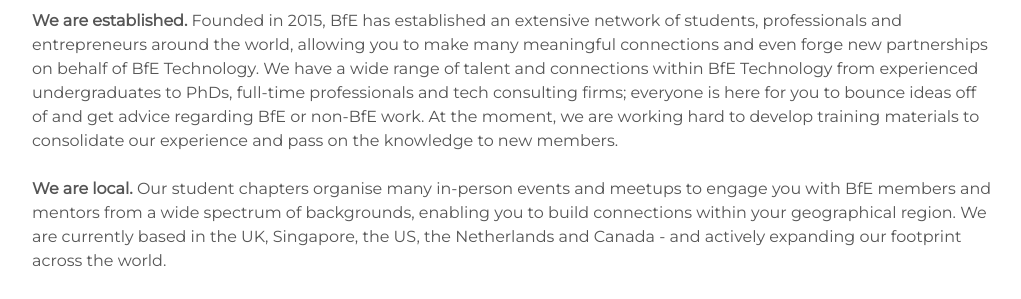
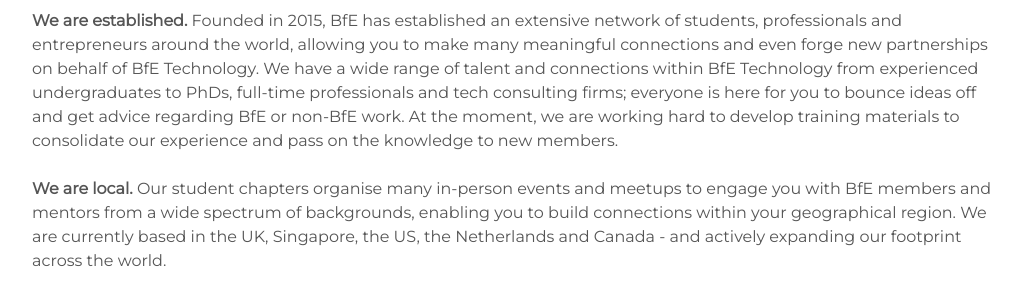
Before and after one commit to BfE-Technology/BfE-Technology.github.io, a Jekyll site: the page built from index.md, in a window 1280 px wide and 900 px high, scrolled down 2782 px. Shown: the part 249-548 px from the top of the window, without its empty margins (128-1149 px from the left). Built offline with Jekyll 4.4.1, drawn with Linux system fonts in a browser that asks for light colours.

```diff
--- a/index.md
+++ b/index.md
@@ -33,7 +33,7 @@ sections:
   why: |
     <strong>We are startup-like.</strong> We are a new division within BfE, meaning that there are plenty of opportunities to apply technology that hasn't been explored within the organisation. You can wear many hats! If you have an idea about what you want to do in BfE, we will provide you with the resources to fulfil it.
     <br><br>
-    <strong>We are established.</strong> Founded in 2015, BfE has established an extensive network of students, professionals and entrepreneurs around the world, allowing you to make many meaningful connections and even forge new partnerships on behalf of BfE Technology. We have a wide range of talent and connections within BfE Technology from experienced undergraduates to PhDs, full-time professionals and tech consulting firms; everyone is here for you to bounce ideas off of and get advice regarding BfE or non-BfE work. At the moment, we are working hard to develop training materials to consolidate our experience and pass on the knowledge to new members.
+    <strong>We are established.</strong> Founded in 2015, BfE has established an extensive network of students, professionals and entrepreneurs around the world, allowing you to make many meaningful connections and even forge new partnerships on behalf of BfE Technology. We have a wide range of talent and connections within BfE Technology from experienced undergraduates to PhDs, full-time professionals and tech consulting firms; everyone is here for you to bounce ideas off and get advice regarding BfE or non-BfE work. At the moment, we are working hard to develop training materials to consolidate our experience and pass on the knowledge to new members.
     <br><br>
     <strong>We are local.</strong> Our student chapters organise many in-person events and meetups to engage you with BfE members and mentors from a wide spectrum of backgrounds, enabling you to build connections within your geographical region. We are currently based in the UK, Singapore, the US, the Netherlands and Canada - and actively expanding our footprint across the world.
     <br><br>
```
